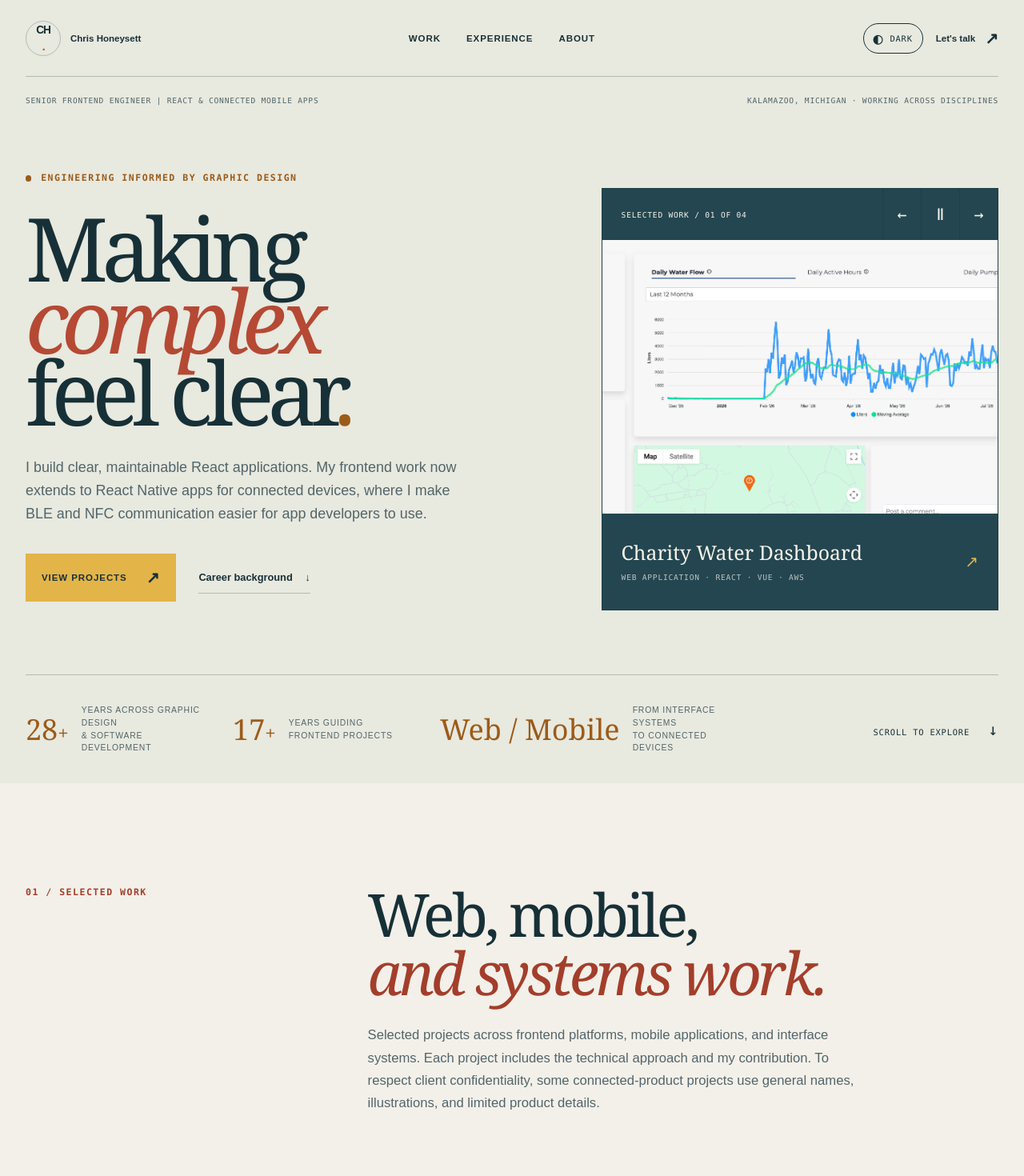
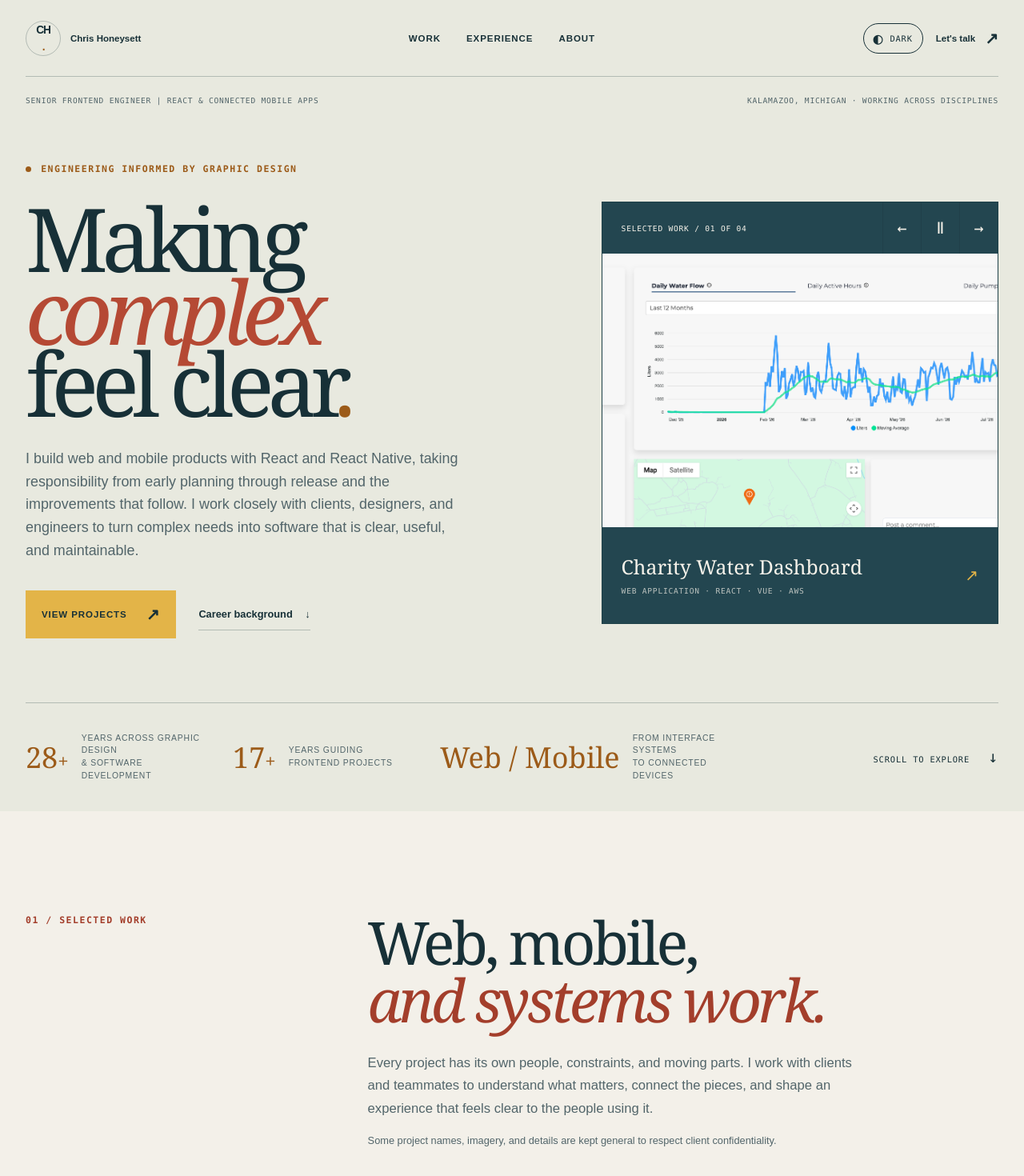
Before and after one commit to chrislhoneysett/chrishoneysett.dev, a Next.js app: page / in a window 1280 px wide. Shown: the top 1470 px of the page at 80% size. Built offline with nearby package versions, Linux system fonts and the light colour scheme.

Commit message:
Copy Updates

```diff
--- a/src/app/page.module.css
+++ b/src/app/page.module.css
@@ -306,6 +306,12 @@
   line-height: var(--line-height-body);
 }
 
+.sectionHeader > div > .workNote {
+  margin-top: var(--space-4);
+  font-size: var(--font-size-small);
+  line-height: var(--line-height-short);
+}
+
 .work,
 .about { background: var(--color-canvas); }
 
@@ -480,6 +486,16 @@
   text-transform: uppercase;
 }
 
+.roleTenure {
+  display: block;
+  margin-top: var(--space-2);
+  color: var(--color-text-muted);
+  font-size: var(--font-size-caption);
+  font-weight: var(--font-weight-regular);
+  letter-spacing: 0;
+  text-transform: none;
+}
+
 .role h3 {
   font-family: var(--font-family-display);
   font-size: var(--font-size-role-title);
--- a/src/app/page.tsx
+++ b/src/app/page.tsx
@@ -78,10 +78,11 @@ export default function Home() {
                 feel clear<span className={styles.period}>.</span>
               </h1>
               <p className={styles.heroLead}>
-                I build clear, maintainable React applications. My frontend
-                work now extends to React Native apps for connected devices,
-                where I make BLE and NFC communication easier for app developers
-                to use.
+                I build web and mobile products with React and React Native,
+                taking responsibility from early planning through release and
+                the improvements that follow. I work closely with clients,
+                designers, and engineers to turn complex needs into software
+                that is clear, useful, and maintainable.
               </p>
               <div className={styles.heroActions}>
                 <a className={styles.primaryLink} href='#work'>
@@ -140,11 +141,14 @@ export default function Home() {
               <em>and systems work.</em>
             </h2>
             <p>
-              Selected projects across frontend platforms, mobile applications,
-              and interface systems. Each project includes the technical approach
-              and my contribution. To respect client confidentiality, some
-              connected-product projects use general names, illustrations, and
-              limited product details.
+              Every project has its own people, constraints, and moving parts.
+              I work with clients and teammates to understand what matters,
+              connect the pieces, and shape an experience that feels clear to
+              the people using it.
+            </p>
+            <p className={styles.workNote}>
+              Some project names, imagery, and details are kept general to
+              respect client confidentiality.
             </p>
           </div>
         </div>
@@ -155,43 +159,53 @@ export default function Home() {
         <p className={styles.sectionLabel}>02 / Career path</p>
         <div>
           <h2 id='statement-title'>
-            From design to <em>software engineering.</em>
+            Each step builds <em>on the last.</em>
           </h2>
           <div className={styles.principles}>
             <article>
               <span>01</span>
-              <h3>Print to interactive</h3>
+              <h3>Print</h3>
               <p>
-                As a theatrical technical director, I coordinated crews,
-                schedules, and production needs. Graphic design and print work
-                then led me to Flash, ActionScript, and interactive projects.
+                I began in print production and graphic design. As the print
+                business declined, I recognized that digital work was where I
+                needed to go next.
               </p>
             </article>
             <article>
               <span>02</span>
-              <h3>Interactive to the web</h3>
+              <h3>Flash</h3>
               <p>
-                As Flash faded, the work moved to frontend development: static
-                sites and CSS, then JavaScript applications built with React and
+                I learned Flash and ActionScript and started building
+                interactive experiences, bringing my design background into a
+                new medium.
+              </p>
+            </article>
+            <article>
+              <span>03</span>
+              <h3>Web</h3>
+              <p>
+                When Flash faded, I moved into web development, first with HTML
+                and CSS, then with JavaScript applications built in React and
                 Vue.
               </p>
             </article>
             <article>
-              <span>03</span>
-              <h3>Web to connected devices</h3>
+              <span>04</span>
+              <h3>Mobile Apps</h3>
               <p>
-                At Twisthink, my frontend work expanded into React Native apps
-                for connected products. I built reusable TypeScript APIs that
-                translate app requests into device messages for native BLE and
-                NFC communication.
+                At Twisthink, I moved into React Native apps for connected
+                products, owning the mobile experience and coordinating work
+                across hardware, cloud services, and design.
               </p>
             </article>
             <article>
-              <span>04</span>
-              <h3>Engineering with new tools</h3>
+              <span>05</span>
+              <h3>AI</h3>
               <p>
-                AI tools now support prototyping and implementation. Engineering
-                experience guides architecture, review, and maintainability.
+                AI is now part of how I develop: I use it to explore options,
+                prototype, and implement features. I remain responsible for the
+                technical decisions, reviewing the code, and the quality of
+                what ships.
               </p>
             </article>
           </div>
@@ -209,12 +223,13 @@ export default function Home() {
             <h2 id='experience-title'>
               One career.
               <br />
-              <em>Several reinventions.</em>
+              <em>Several iterations.</em>
             </h2>
             <p>
-              Owning frontend delivery and helping clients and collaborators
-              choose the right approach have been constants. More recently,
-              that work has grown to include mobile apps for connected devices.
+              Each stage has built on the one before it. Design informs how I
+              shape interfaces, frontend engineering carries into mobile apps,
+              and working with clients and collaborators remains part of how I
+              find the right approach.
             </p>
           </div>
         </div>
@@ -224,6 +239,9 @@ export default function Home() {
               <article className={styles.role} key={role.id}>
                 <p className={styles.roleDate}>
                   {role.startDate} — {role.endDate}
+                  {role.tenureLabel ? (
+                    <span className={styles.roleTenure}>{role.tenureLabel}</span>
+                  ) : null}
                 </p>
                 <div>
                   <h3>{role.company}</h3>
--- a/src/domains/development/data/resume.ts
+++ b/src/domains/development/data/resume.ts
@@ -93,6 +93,7 @@ export const resume: Resume = {
       location: 'Grand Rapids, MI',
       startDate: '2023',
       endDate: 'Present',
+      tenureLabel: '3 years',
       summary:
         'As the sole frontend engineer, I own web interfaces and nearly all application engineering for two released React Native apps. I continue to iterate on both, contribute to their design, and collaborate with teammates responsible for specialized BLE and NFC security layers. I also build TypeScript APIs that let app developers work with connected devices without handling device-specific message formats directly.',
       projects: [
@@ -218,6 +219,7 @@ export const resume: Resume = {
       location: 'Lansing, MI',
       startDate: '2020',
       endDate: '2023',
+      tenureLabel: '3 years',
       summary:
         'Led development of Drupal websites and embedded React applications for education, athletics, arts, and public-sector organizations. Built shared site structures and integrated external data, ticketing, registration, and permission-controlled financial workflows.',
       projects: [
@@ -514,6 +516,7 @@ export const resume: Resume = {
       location: 'Kalamazoo, MI',
       startDate: '2009',
       endDate: '2020',
+      tenureLabel: '11 years',
       summary:
         'Led frontend development for major consumer brands, including Ford, Kellogg’s, Cottonelle, and Walmart, as well as pro bono projects for nonprofit organizations. Delivered responsive websites and application features using React, Vue, Adobe AEM, and Drupal.',
       projects: [
@@ -614,6 +617,7 @@ export const resume: Resume = {
       location: 'Portage, MI',
       startDate: '2002',
       endDate: '2009',
+      tenureLabel: '7 years',
       summary:
         'Managed graphic design, image manipulation, print preparation, and digital press operations.',
       projects: [],
@@ -621,12 +625,12 @@ export const resume: Resume = {
     {
       id: 'honeysett-design',
       company: 'Honeysett Design',
-      title: 'Freelance Designer / Developer',
+      title: 'Freelance Designer, Developer & Theatre Technical Director',
       location: 'Kalamazoo, MI',
       startDate: '1998',
-      endDate: '2020',
+      endDate: '2024',
       summary:
-        'Worked directly with clients to design and develop responsive websites, marketing, and branding for educational and arts organizations, including the U.S. Department of Education and DePaul University.',
+        'Much of my graphic design work supported theatrical productions, alongside my work as a theatre technical director coordinating crews, schedules, and production needs. I also worked directly with arts and education clients on responsive websites, marketing, and branding, including the U.S. Department of Education and DePaul University.',
       projects: [
         {
           id: 'midwest-rad-fest',
--- a/src/domains/development/types/resume.ts
+++ b/src/domains/development/types/resume.ts
@@ -69,6 +69,8 @@ export interface Experience {
   /** Year precision matches the source resume; no month is implied. */
   startDate: string;
   endDate: string;
+  /** Approximate tenure shown below the year range when useful. */
+  tenureLabel?: string;
   summary: string;
   projects: ResumeProject[];
 }
```
